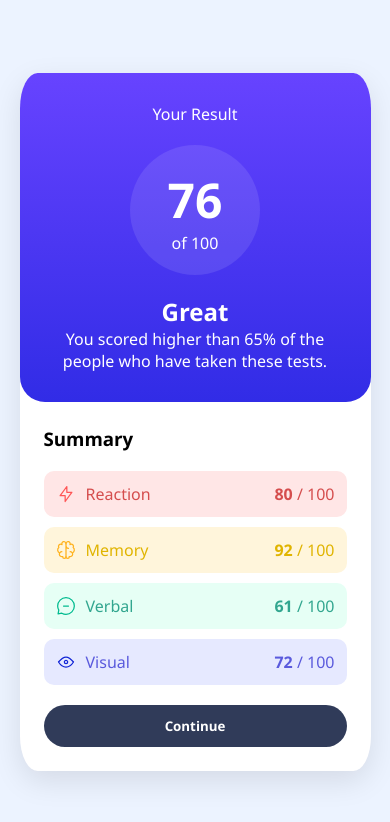
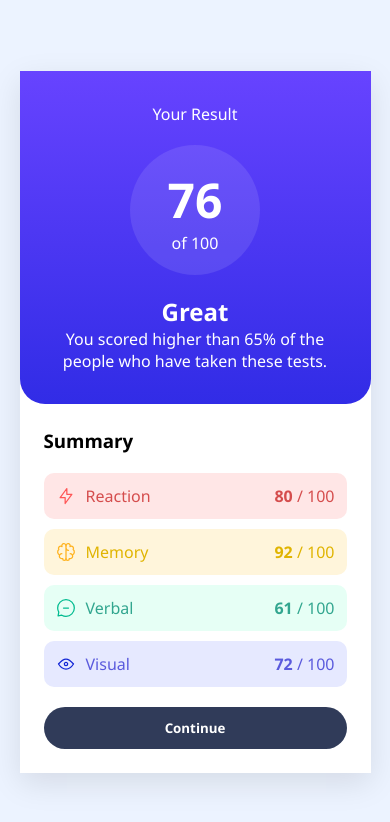
Before and after one commit to rushika1503/resultSummary-FM, a plain HTML site: page index.html in a window 390 px wide. Drawn offline with Linux system fonts and the light colour scheme.

Commit message:
checks for responsiveness

```diff
--- a/style.css
+++ b/style.css
@@ -86,16 +86,19 @@
   .verbal { background: #e6fff5; color: #32a68f; }
   .visual { background: #e6e9ff; color: #5a5add; }
 
-  @media (max-width: 600px) {
+/* ✅ Mobile (Up to 600px) */
+@media (max-width: 600px) {
     .container {
         flex-direction: column;
-        max-width: 90%;
-        border-radius: 5%;
+        width: 100%; /* Ensure full width */
+        max-width: 90%; /* Prevents excessive shrinking */
+        border-radius: 0; /* Ensures no weird gaps */
     }
 
     .result-box {
         width: 100%;
         border-radius: 0 0 25px 25px;
+        padding: 2rem; /* Adjust spacing */
     }
 
     .summary-box {
```
